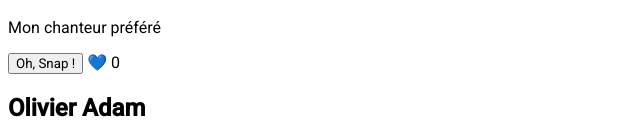
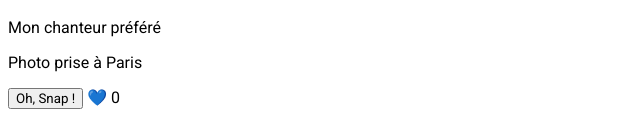
Before and after one commit to wendybaque/Snapface-Openclassroom, an Angular app: page / in a window 1280 px wide. Shown: the part 456-586 px from the top of the page, without its empty margins (0-640 px from the left). Built offline with nearby package versions, Linux system fonts and the light colour scheme.

Commit message:
Add location to improve ngIf propriety

```diff
--- a/src/app/app.component.ts
+++ b/src/app/app.component.ts
@@ -4,34 +4,38 @@ import { FaceSnap } from './models/facesnap.model';
 @Component({
   selector: 'app-root',
   templateUrl: './app.component.html',
-  styleUrls: ['./app.component.scss']
+  styleUrls: ['./app.component.scss'],
 })
-export class AppComponent implements OnInit{
-  mySnap!:FaceSnap;
-  myOtherSnap!:FaceSnap;
-  myLastSnap!:FaceSnap;
+export class AppComponent implements OnInit {
+  mySnap!: FaceSnap;
+  myOtherSnap!: FaceSnap;
+  myLastSnap!: FaceSnap;
 
-  ngOnInit(): void {
-    this.mySnap=new FaceSnap(
-      'Jean-Louis Aubert',
-      'Mon chanteur préféré',
-      'https://www.jeanlouisaubert.com/var/warner/storage/images/1/5/5/8/2198551-1-fre-FR/rub-photo-1.jpg',
-      new Date(),
-      0
-    )
-    this.myOtherSnap=new FaceSnap(
-      'Olivier Adam',
-      'Mon auteur préférée',
-      'https://www.lexpress.fr/resizer/TaL0kaf_CvFId7d-Rdstav_IsXo=/970x548/cloudfront-eu-central-1.images.arcpublishing.com/lexpress/7BF7R5IA2FG65GHZVOMMXW7H74.jpg',
-      new Date(),
-      0
-    )
-    this.myLastSnap=new FaceSnap(
-      'Vincent Macaigne',
-      'Mon acteur préféré',
-      'https://www.babelio.com/users/AVT_Vincent-Macaigne_8369.jpg',
-      new Date(),
-      0
-    )
+  ngOnInit() {
+    (this.mySnap = {
+      title: 'Jean-Louis Aubert',
+      description: 'Mon chanteur préféré',
+      imageUrl:
+        'https://www.jeanlouisaubert.com/var/warner/storage/images/1/5/5/8/2198551-1-fre-FR/rub-photo-1.jpg',
+      createdDate: new Date(),
+      snaps: 0,
+      location: 'Paris',
+    }),
+      (this.myOtherSnap = {
+        title: 'Olivier Adam',
+        description: 'Mon auteur préférée',
+        imageUrl:
+          'https://www.lexpress.fr/resizer/TaL0kaf_CvFId7d-Rdstav_IsXo=/970x548/cloudfront-eu-central-1.images.arcpublishing.com/lexpress/7BF7R5IA2FG65GHZVOMMXW7H74.jpg',
+        createdDate: new Date(),
+        snaps: 0,
+      }),
+      (this.myLastSnap = {
+        title: 'Vincent Macaigne',
+        description: 'Mon acteur préféré',
+        imageUrl: 'https://www.babelio.com/users/AVT_Vincent-Macaigne_8369.jpg',
+        createdDate: new Date(),
+        snaps: 0,
+        location: 'Tonnerre',
+      });
   }
 }
--- a/src/app/face-snap/face-snap.component.html
+++ b/src/app/face-snap/face-snap.component.html
@@ -3,6 +3,7 @@
   <p>Mis en ligne le : {{ faceSnap.createdDate }}</p>
   <img [src]="faceSnap.imageUrl" [alt]="faceSnap.title" />
   <p>{{ faceSnap.description }}</p>
+  <p *ngIf="faceSnap.location">Photo prise à {{faceSnap.location}}</p>
   <p>
     <button (click)="onSnap()">{{ buttonText }}</button> 💙 {{ faceSnap.snaps }}
   </p>
--- a/src/app/models/facesnap.model.ts
+++ b/src/app/models/facesnap.model.ts
@@ -1,11 +1,10 @@
 export class FaceSnap {
-  constructor(
-    public title: string,
-    public description: string,
-    public imageUrl: string,
-    public createdDate: Date,
-    public snaps: number
-  ) {}
+  title!: string;
+  description!: string;
+  imageUrl!: string;
+  createdDate!: Date;
+  snaps!: number;
+  location?: string;
 }
 
 //   Même chose que :
```
